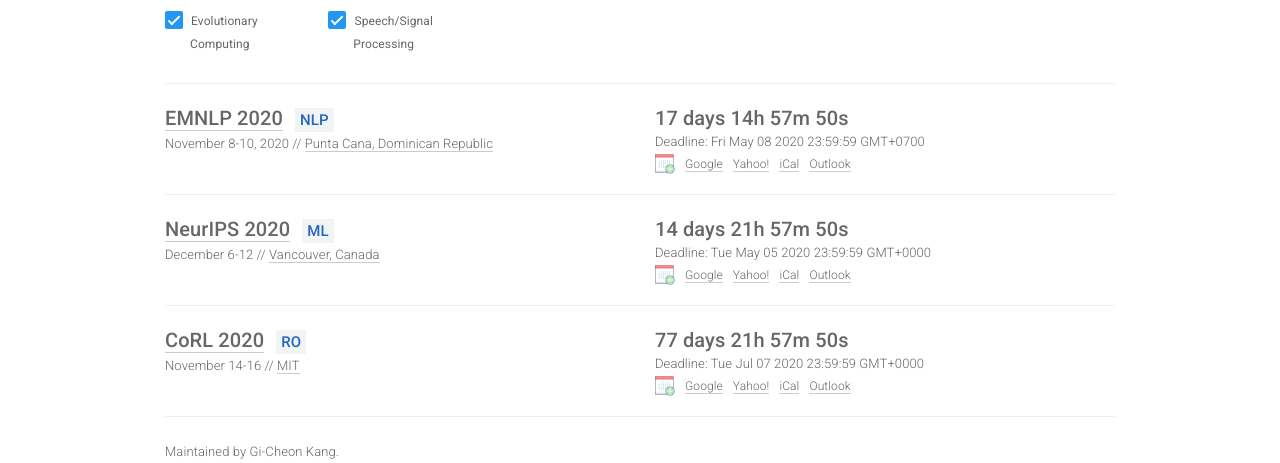
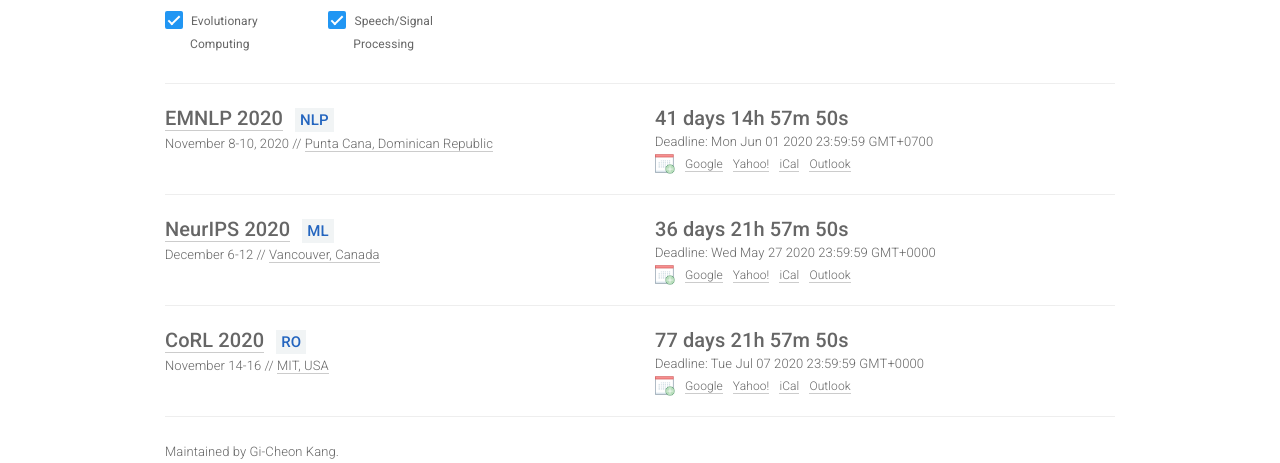
Before and after one commit to biconf/biconf.github.io, a Jekyll site: the page built from index.html, in a window 1280 px wide. Shown: the part 180-643 px from the top of the page. Built offline with Jekyll 4.4.1, drawn with Linux system fonts in a browser that asks for light colours; nearby versions of some CDN libraries.

Commit message:
Update conferences.yml

```diff
--- a/_data/conferences.yml
+++ b/_data/conferences.yml
@@ -1,4 +1,3 @@
-
 
 #- name: IJCAI
 #  year: 2020
@@ -194,7 +193,7 @@
   year: 2020
   id: emnlp20
   link: https://2020.emnlp.org/
-  deadline: "2020-05-08 23:59:59"
+  deadline: "2020-06-01 23:59:59"
   timezone: Etc/GMT-7
   date: November 8-10, 2020
   place: Punta Cana, Dominican Republic
@@ -204,7 +203,7 @@
   year: 2020
   id: neurips20
   link: https://nips.cc/
-  deadline: "2020-05-05 23:59:59"
+  deadline: "2020-05-27 23:59:59"
   timezone: Canada/Vancouver
   date: December 6-12
   place: Vancouver, Canada
@@ -217,7 +216,7 @@
   deadline: "2020-07-07 23:59:59"
   timezone: Etc/GMT
   date: November 14-16
-  place: MIT
+  place: MIT, USA
   sub: RO
 
 #- name: AAAI-FSS
```
